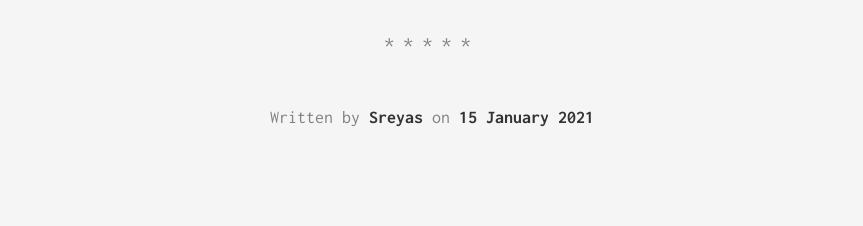
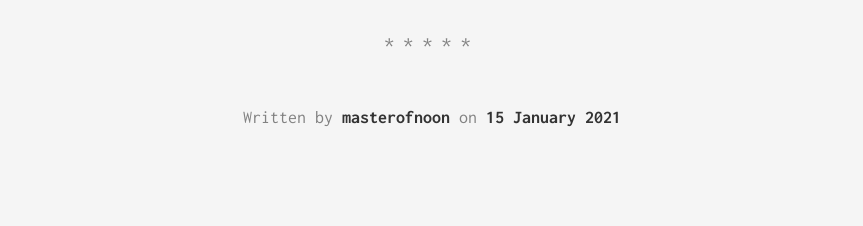
Before and after one commit to sreyaschaithanya/sreyaschaithanya.github.io, a Jekyll site: the page built from _posts/2021-01-15-stats.markdown, in a window 1280 px wide. Shown: the part 1697-1923 px from the top of the page, without its empty margins (208-1071 px from the left). Built offline with Jekyll 4.4.1, drawn with Linux system fonts in a browser that asks for light colours.

Commit message:
chenged auther

```diff
--- a/_config.yml
+++ b/_config.yml
@@ -7,7 +7,7 @@ baseurl: "" # the subpath of your site, e.g. /blog/
 url: "http://masterofnoon.com" # the base hostname & protocol for your site
 
 author:
-  fullname: Sreyas
+  fullname: masterofnoon
   # googleplus: https://www.google.com/+MotaquillahMaddane
   # github: kronik3r
   # twitter: electrik_frog
```
